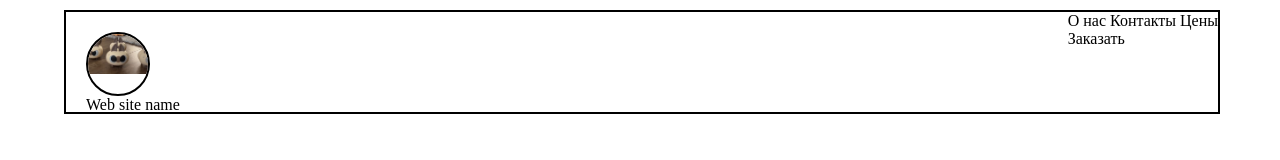
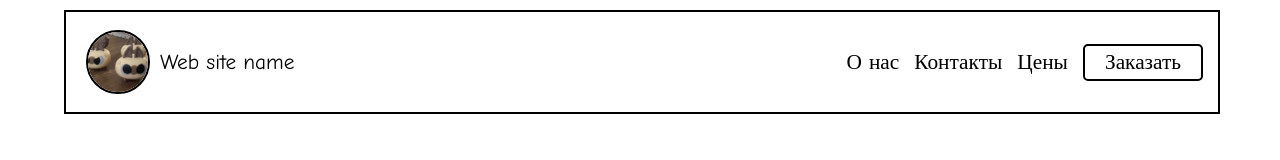
Before and after one commit to Verefer/d2, a plain HTML site: page index.html in a window 1280 px wide. Drawn offline with Linux system fonts and the light colour scheme.

Commit message:
modified:   css/styles.css 	modified:   index.html

```diff
--- a/css/styles.css
+++ b/css/styles.css
@@ -4,38 +4,72 @@ body{
         padding: 10px 0;
 }
 
-header{
+ a {
+        text-decoration: none;
+        font-family: Comic sans ms;
+        font-size: 16pt;
+        color: black;
+    }
+
+header {
         border: 2px solid black;
         width: 100%;
         height: 100px;
-}
+        display: flex;
+        justify-content: space-between;
+        align-items: center;
+    }
 
-.headerleft{
-        float: left;
+    .headerleft {
+        display: flex;
+        align-items: center;
         padding: 20px;
-        margin: auto;
-}
+    }
 
-.headerright{
-        float: right;
-}
+    .headerright {
+        display: flex;
+        align-items: center;
+    }
 
-.logo{
+    .headerright a {
+        margin-right: 15px;
+    }
+
+    .logo {
         border-radius: 50%;
         border: 2px solid black;
         width: 60px;
         height: 60px;
         overflow: hidden;
-        border-radius: 50%;
+    }
+
+    .logo img {
+        display: block;
+        width: auto;
+        height: 100%;
+    }
+
+    .sitename {
+        margin-left: 10px;
+    }
+
+   .btnzakaz {
+    display: inline-block;
 }
 
-.logo img{
-        display: block;
-        width: 100%;
-        height: auto;
+.btnzakaz a {
+    display: inline-block;
+    padding: 4px 20px;
+    background-color: white;
+    color: black;
+    border: 2px solid black;
+    text-decoration: none;
+    border-radius: 5px;
+    transition: background-color 0.3s, color 0.3s;
 }
 
-a{
-        text-decoration: none;
-        color: black;
+.btnzakaz a:hover {
+    background-color: rgb(201, 199, 199);
+    border-color: black;
+    box-shadow: 0px 0px 5px rgb(0, 0, 0);
 }
--- a/index.html
+++ b/index.html
@@ -13,7 +13,7 @@
                         <div class="logo">
                                 <img  src="img/logo.png" alt="Logo">
                         </div>
-                        <a href="#">Web site name</a>
+                        <a href="#" class="sitename">Web site name</a>
                 </div>
                 <div class="headerright">
                         <a href="#">О нас</a>
```
